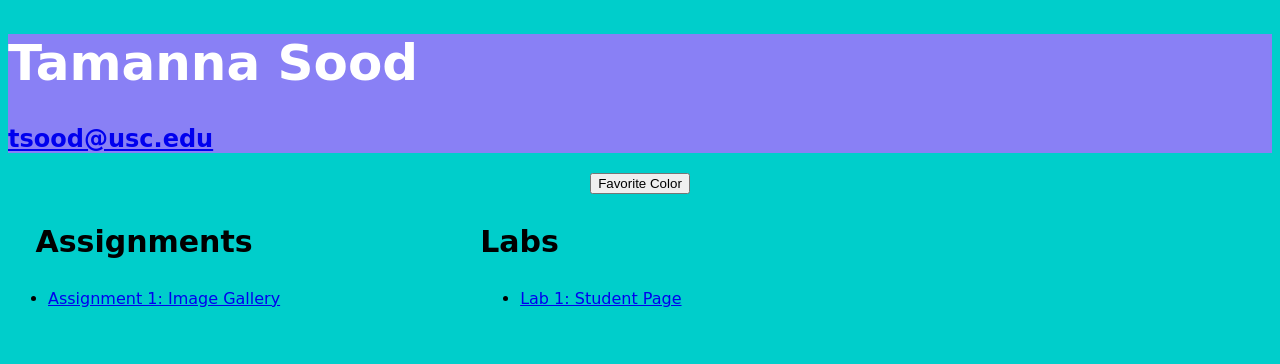
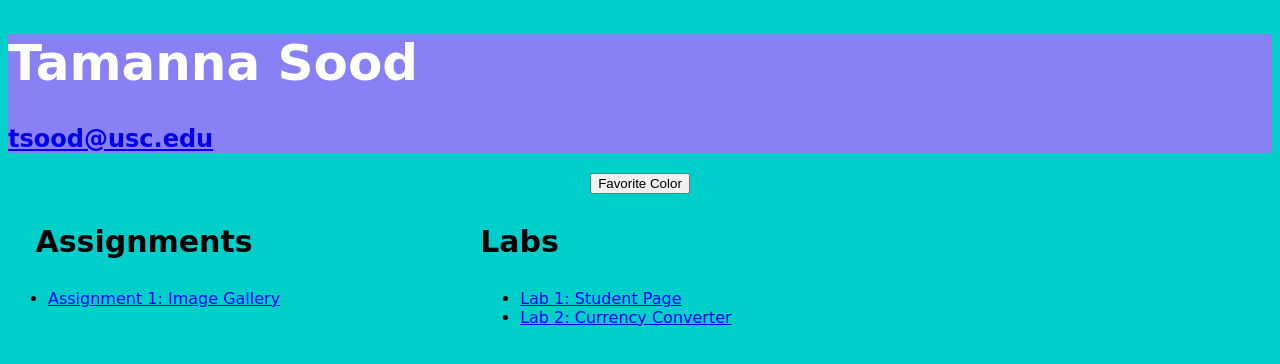
Before and after one commit to uscwebdev/itp301-submissions-Tamannasood24, a plain HTML site: page index.html in a window 1280 px wide. Drawn offline with Linux system fonts and the light colour scheme; a web font is replaced by a local one.

Commit message:
updated index

```diff
--- a/index.html
+++ b/index.html
@@ -67,6 +67,7 @@
 			<h3>Labs</h3>
 				<ul>
 					<li> <a href="Lab01/index.html"> Lab 1: Student Page </a> </li>
+					<li> <a href="Lab02/index.html"> Lab 2: Currency Converter </a> </li>
 
 				</ul>
 		</div>
```
